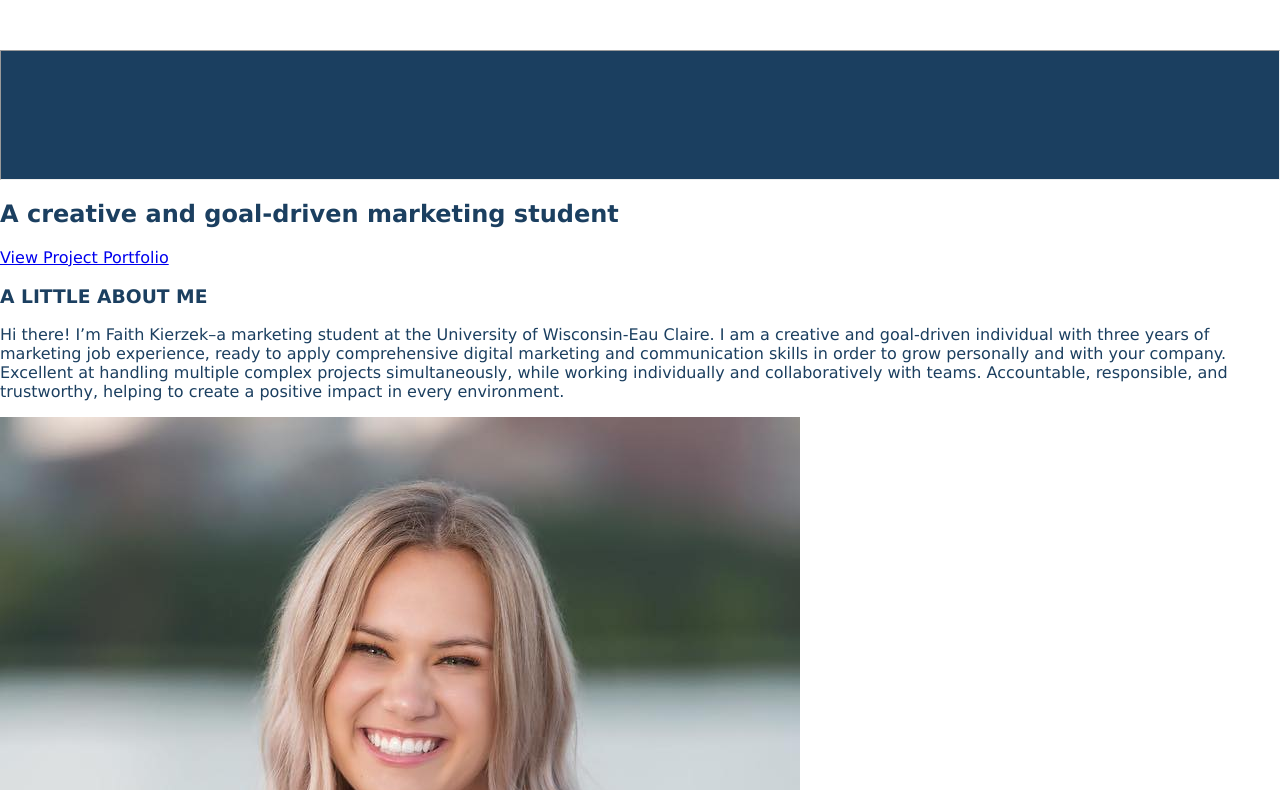
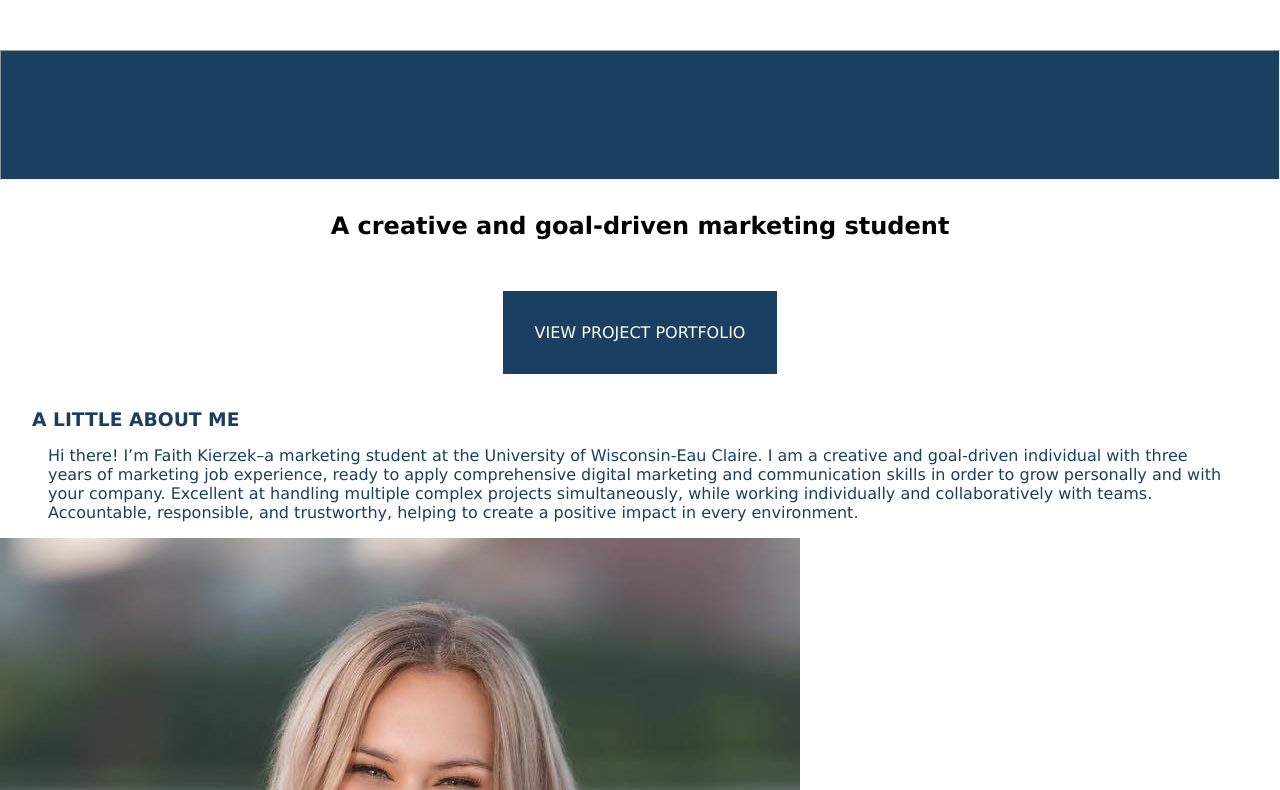
Before and after one commit to faithkierzek/Portfolio, a plain HTML site: page index.html in a window 1280 px wide. Shown: the part 176-966 px from the top of the page. Drawn offline with Linux system fonts and the light colour scheme.

Commit message:
Save portfolio

```diff
--- a/index.html
+++ b/index.html
@@ -39,9 +39,12 @@
             <hr>
         </div>
         <h2>A creative and goal-driven marketing student</h2>
-        <nav>
-            <a href="portfolio.html">View Project Portfolio</a>
+        <br>
+        <nav class="view-portfolio">
+            <a href="portfolio.html">VIEW PROJECT PORTFOLIO</a>
         </nav>
+        <br>
+        <div class="about-me">
         <h3>A LITTLE ABOUT ME</h3>
         <P>Hi there! I’m Faith Kierzek–a marketing student at the
             University of Wisconsin-Eau Claire. I am a creative and
@@ -53,6 +56,7 @@
             with teams. Accountable, responsible, and trustworthy, helping
             to create a positive impact in every environment.</P>
         <img src="Images/headshot.jpg" alt="Faith Kierzek headshot smiling">
+        </div>
         <nav>
             <img src="Images/project-portfolio.png" alt="computer with glasses photo"><a href="portfolio.html">Projects</a>
             <img src="Images/work-experience.png" alt="Royal marketing team with trophies"><a href="work-experience.html">Work Experience</a>
--- a/styles.css
+++ b/styles.css
@@ -51,7 +51,6 @@ nav.toggle-nav>a{
 .hamburger{
     width: 3rem;
 }
-<<<<<<< Updated upstream
 .hamburger hr{
     height: .2rem;
     background-color: #1b3f60;
@@ -64,8 +63,28 @@ nav.toggle-nav.show{
 .blue-block hr{
     height: 8rem;
     background-color: #1b3f60;
-=======
-hr{
-
->>>>>>> Stashed changes
 }
+h2{
+    color: black;
+    margin: 2rem;
+    text-align: center;
+}
+nav.view-portfolio{
+    display: flex;
+    justify-content: center;
+}
+nav.view-portfolio a{
+    background-color: #1b3f60;
+    color: #fff;
+    text-decoration: none;
+    padding: 2rem 2rem;
+}
+nav.view-portfolio a:hover{
+    color: #b1d4e1;
+}
+.about-me h3{
+    margin: 1rem 2rem;
+}
+.about-me p{
+    margin: 1rem 3rem;
+}
```
